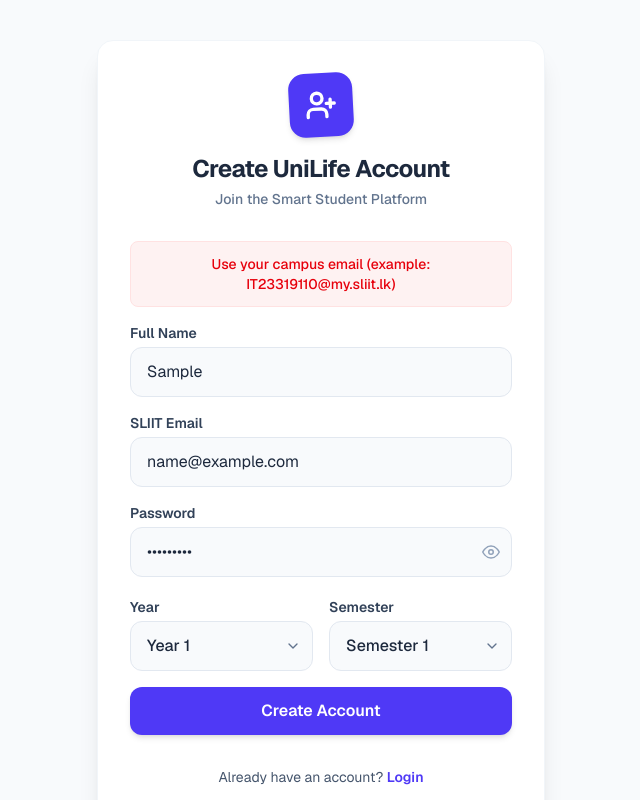
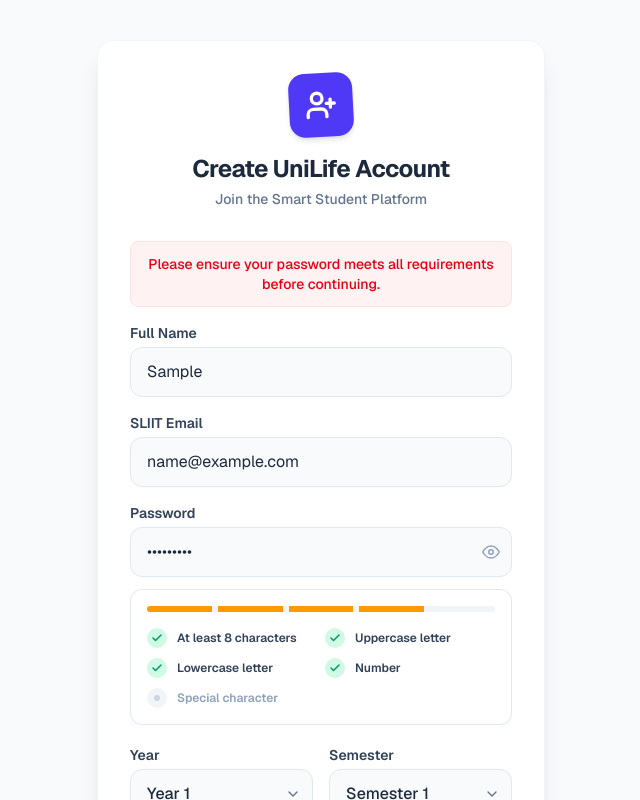
Before and after one commit to Thulana666/unilife, a Next.js app: page /register in a window 1280 px wide. Both pictures are taken after typing "Sample", "name@example.com", "Sample123" into the empty fields and a click on the button "Create Account". Shown: the top 800 px of the page, without its empty margins (319-959 px from the left). Built offline with nearby package versions, Linux system fonts and the light colour scheme; no server answers.

Commit message:
feat: enhance password validation UI in registration and admin create user pages

```diff
--- a/app/dashboard/admin/create-user/page.js
+++ b/app/dashboard/admin/create-user/page.js
@@ -22,6 +22,16 @@ export default function CreateUser() {
   const [success, setSuccess] = useState("");
   const [isLoading, setIsLoading] = useState(false);
   const [showPassword, setShowPassword] = useState(false);
+
+  const requirements = [
+    { regex: /.{8,}/, label: "At least 8 characters" },
+    { regex: /[A-Z]/, label: "Uppercase letter" },
+    { regex: /[a-z]/, label: "Lowercase letter" },
+    { regex: /[0-9]/, label: "Number" },
+    { regex: /[^A-Za-z0-9]/, label: "Special character" },
+  ];
+
+  const strengthScore = requirements.filter(req => req.regex.test(formData.password)).length;
 
   useEffect(() => {
     if (status === "unauthenticated") {
@@ -53,6 +63,12 @@ export default function CreateUser() {
     setIsLoading(true);
     setError("");
     setSuccess("");
+
+    if (strengthScore < 5) {
+      setError("Please ensure the temporary password meets all requirements before continuing.");
+      setIsLoading(false);
+      return;
+    }
 
     try {
       // Prepare payload based on role
@@ -244,6 +260,50 @@ export default function CreateUser() {
                       )}
                     </button>
                   </div>
+
+                  {/* Password Strength UI */}
+                  <div
+                    className="overflow-hidden transition-all duration-500 ease-in-out"
+                    style={{ maxHeight: formData.password ? '250px' : '0', opacity: formData.password ? 1 : 0, marginTop: formData.password ? '12px' : '0' }}
+                  >
+                    <div className="space-y-4 bg-white border border-slate-200 p-4 rounded-xl shadow-[0_2px_10px_-3px_rgba(6,81,237,0.1)]">
+                      <div className="flex gap-1.5 h-1.5 w-full bg-slate-100 rounded-full overflow-hidden">
+                        {[1, 2, 3, 4, 5].map((index) => (
+                          <div
+                            key={index}
+                            className={`h-full flex-1 transition-all duration-500 ease-out ${
+                              strengthScore >= index
+                                ? strengthScore <= 2
+                                  ? "bg-red-500"
+                                  : strengthScore <= 4
+                                  ? "bg-amber-500"
+                                  : "bg-emerald-500"
+                                : "bg-transparent"
+                            }`}
+                          ></div>
+                        ))}
+                      </div>
+                      <div className="grid grid-cols-1 xl:grid-cols-2 gap-y-2.5 gap-x-2">
+                        {requirements.map((req, idx) => {
+                          const isMet = req.regex.test(formData.password);
+                          return (
+                            <div key={idx} className={`flex items-center gap-2.5 text-xs font-semibold transition-colors duration-300 ${isMet ? "text-slate-700" : "text-slate-400"}`}>
+                              {isMet ? (
+                                <div className="w-5 h-5 rounded-full bg-emerald-100 flex items-center justify-center shrink-0">
+                                  <svg xmlns="http://www.w3.org/2000/svg" width="12" height="12" viewBox="0 0 24 24" fill="none" stroke="currentColor" strokeWidth="3" strokeLinecap="round" strokeLinejoin="round" className="text-emerald-600"><polyline points="20 6 9 17 4 12"></polyline></svg>
+                                </div>
+                              ) : (
+                                <div className="w-5 h-5 rounded-full bg-slate-100 flex items-center justify-center shrink-0">
+                                  <div className="w-1.5 h-1.5 rounded-full bg-slate-300"></div>
+                                </div>
+                              )}
+                              {req.label}
+                            </div>
+                          );
+                        })}
+                      </div>
+                    </div>
+                  </div>
                 </div>
               </div>
 
--- a/app/register/page.js
+++ b/app/register/page.js
@@ -19,11 +19,27 @@ export default function RegisterPage() {
   const [isLoading, setIsLoading] = useState(false);
   const [showPassword, setShowPassword] = useState(false);
 
+  const requirements = [
+    { regex: /.{8,}/, label: "At least 8 characters" },
+    { regex: /[A-Z]/, label: "Uppercase letter" },
+    { regex: /[a-z]/, label: "Lowercase letter" },
+    { regex: /[0-9]/, label: "Number" },
+    { regex: /[^A-Za-z0-9]/, label: "Special character" },
+  ];
+
+  const strengthScore = requirements.filter(req => req.regex.test(password)).length;
+
   const handleRegister = async (e) => {
     e.preventDefault();
     setIsLoading(true);
     setError("");
     setSuccess("");
+
+    if (strengthScore < 5) {
+      setError("Please ensure your password meets all requirements before continuing.");
+      setIsLoading(false);
+      return;
+    }
 
     try {
       const payload = {
@@ -144,6 +160,49 @@ export default function RegisterPage() {
                 )}
               </button>
             </div>
+
+            <div
+              className="overflow-hidden transition-all duration-500 ease-in-out"
+              style={{ maxHeight: password ? '200px' : '0', opacity: password ? 1 : 0, marginTop: password ? '12px' : '0' }}
+            >
+              <div className="space-y-4 bg-white border border-slate-200 p-4 rounded-xl shadow-[0_2px_10px_-3px_rgba(6,81,237,0.1)]">
+                <div className="flex gap-1.5 h-1.5 w-full bg-slate-100 rounded-full overflow-hidden">
+                  {[1, 2, 3, 4, 5].map((index) => (
+                    <div
+                      key={index}
+                      className={`h-full flex-1 transition-all duration-500 ease-out ${
+                        strengthScore >= index
+                          ? strengthScore <= 2
+                            ? "bg-red-500"
+                            : strengthScore <= 4
+                            ? "bg-amber-500"
+                            : "bg-emerald-500"
+                          : "bg-transparent"
+                      }`}
+                    ></div>
+                  ))}
+                </div>
+                <div className="grid grid-cols-1 sm:grid-cols-2 gap-y-2.5 gap-x-2">
+                  {requirements.map((req, idx) => {
+                    const isMet = req.regex.test(password);
+                    return (
+                      <div key={idx} className={`flex items-center gap-2.5 text-xs font-semibold transition-colors duration-300 ${isMet ? "text-slate-700" : "text-slate-400"}`}>
+                        {isMet ? (
+                          <div className="w-5 h-5 rounded-full bg-emerald-100 flex items-center justify-center shrink-0">
+                            <svg xmlns="http://www.w3.org/2000/svg" width="12" height="12" viewBox="0 0 24 24" fill="none" stroke="currentColor" strokeWidth="3" strokeLinecap="round" strokeLinejoin="round" className="text-emerald-600"><polyline points="20 6 9 17 4 12"></polyline></svg>
+                          </div>
+                        ) : (
+                          <div className="w-5 h-5 rounded-full bg-slate-100 flex items-center justify-center shrink-0">
+                            <div className="w-1.5 h-1.5 rounded-full bg-slate-300"></div>
+                          </div>
+                        )}
+                        {req.label}
+                      </div>
+                    );
+                  })}
+                </div>
+              </div>
+            </div>
           </div>
 
           <div className="flex gap-4 pt-1">
```
